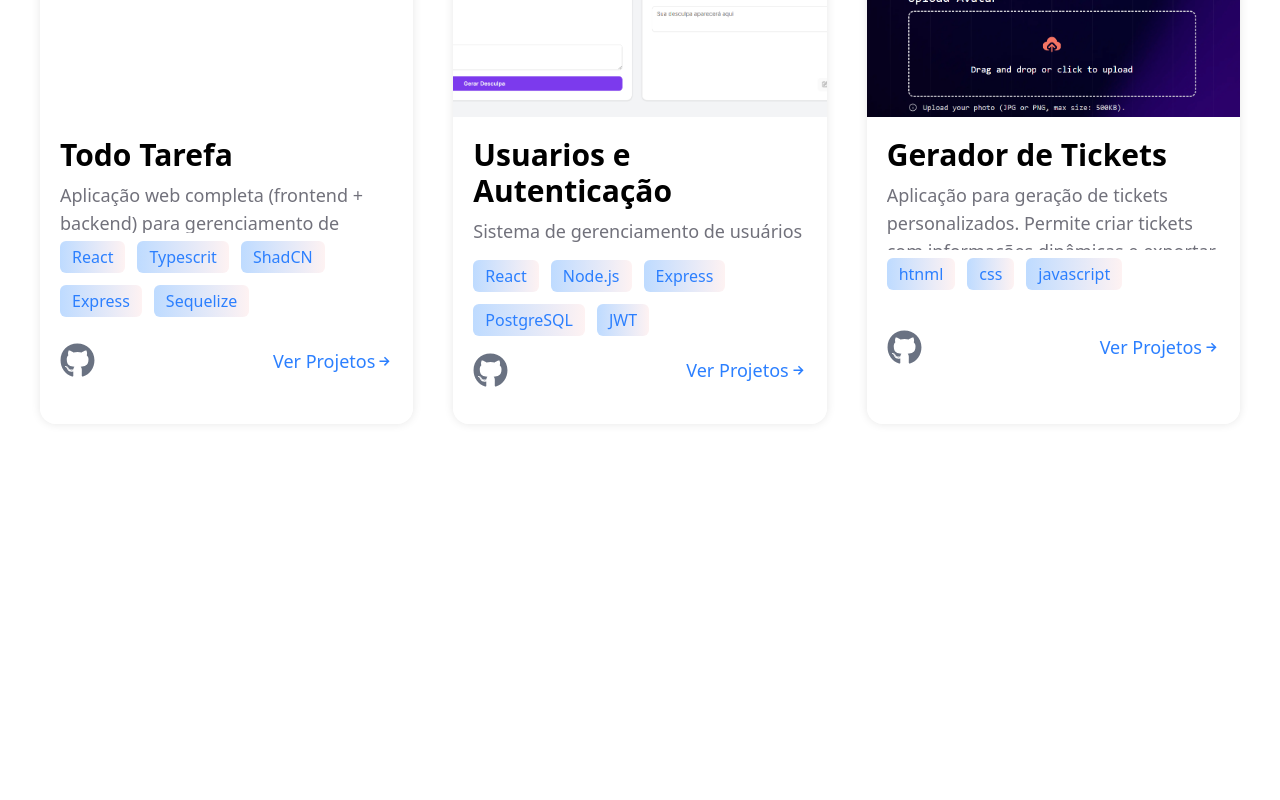
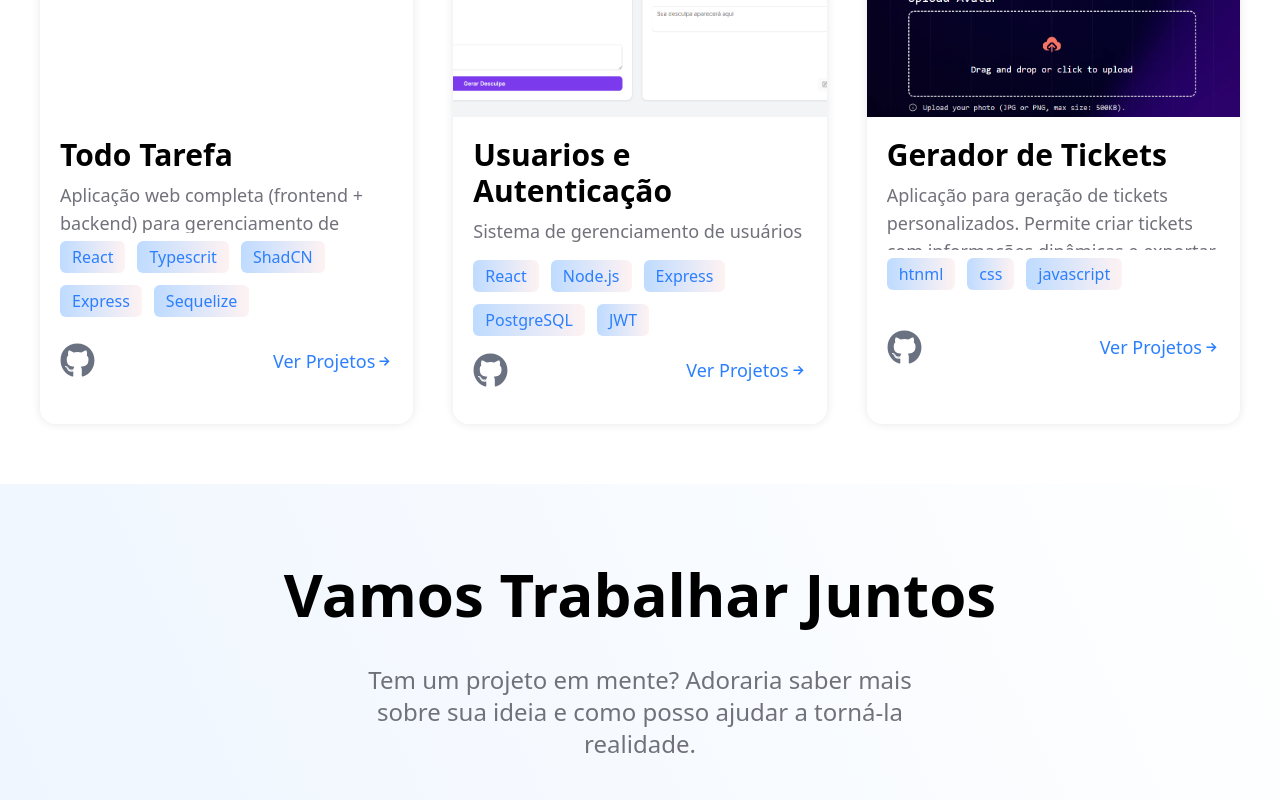
Before and after one commit to daviiisousa/portifolio-davi, a React (Vite) app: page / in a window 1280 px wide. Shown: the part 3836-4636 px from the top of the page. Before the commit the page ends 4320 px from the top, so only its background shows below. Built offline with nearby package versions, Linux system fonts and the light colour scheme.

Commit message:
nova section para chamar para trabalhar

```diff
--- a/src/App.jsx
+++ b/src/App.jsx
@@ -6,6 +6,7 @@ import { Sobre } from "./components/Sobre";
 import { motion } from "framer-motion";
 import { Habilidades } from "./components/Habilidades";
 import { Projetos } from "./components/Projetos";
+import { TrabalharJuntos } from "./components/TrabalhaJuntos";
 
 export function App() {
   return (
@@ -61,6 +62,7 @@ export function App() {
         <Sobre />
         <Habilidades />
         <Projetos />
+        <TrabalharJuntos />
       </main>
     </div>
   );
--- a/src/components/Habilidades.jsx
+++ b/src/components/Habilidades.jsx
@@ -1,5 +1,5 @@
 import { GoDeviceDesktop } from "react-icons/go";
-import { CardHabilidades } from "./cardsUI/CardHabilidades";
+import { CardHabilidades } from "./ui/cardsUI/CardHabilidades";
 import { FaDatabase, FaLock } from "react-icons/fa";
 import { IoGitBranchOutline } from "react-icons/io5";
 
--- a/src/components/Projetos.jsx
+++ b/src/components/Projetos.jsx
@@ -1,4 +1,4 @@
-import { CardProjetos } from "./cardsUI/CardProjetos";
+import { CardProjetos } from "./ui/cardsUI/CardProjetos";
 import desculpaAIImg from "../assets/projetos/desculpaAI.png";
 import todoImg from "../assets/projetos/Todo.png";
 import automacaoImg from "../assets/projetos/fotoAutomacao.jpg";
--- /dev/null
+++ b/src/components/TrabalhaJuntos.jsx
@@ -0,0 +1,10 @@
+export function TrabalharJuntos(){
+    return(
+        <section className="w-full bg-linear-65 from-blue-50 to-white p-10">
+            <div className="flex flex-col items-center justify-center h-full">
+                <h1 className="text-6xl  font-bold p-10">Vamos Trabalhar Juntos</h1>
+                <p className="text-2xl text-center text-zinc-500 max-w-1/2">Tem um projeto em mente? Adoraria saber mais sobre sua ideia e como posso ajudar a torná-la realidade.</p>
+            </div>
+        </section>
+    )
+}
```
Also changed, not shown: src/components/ui/cardsUI/CardHabilidades.jsx (renamed from src/components/cardsUI/CardHabilidades.jsx), src/components/ui/cardsUI/CardProjetos.jsx (renamed from src/components/cardsUI/CardProjetos.jsx).
